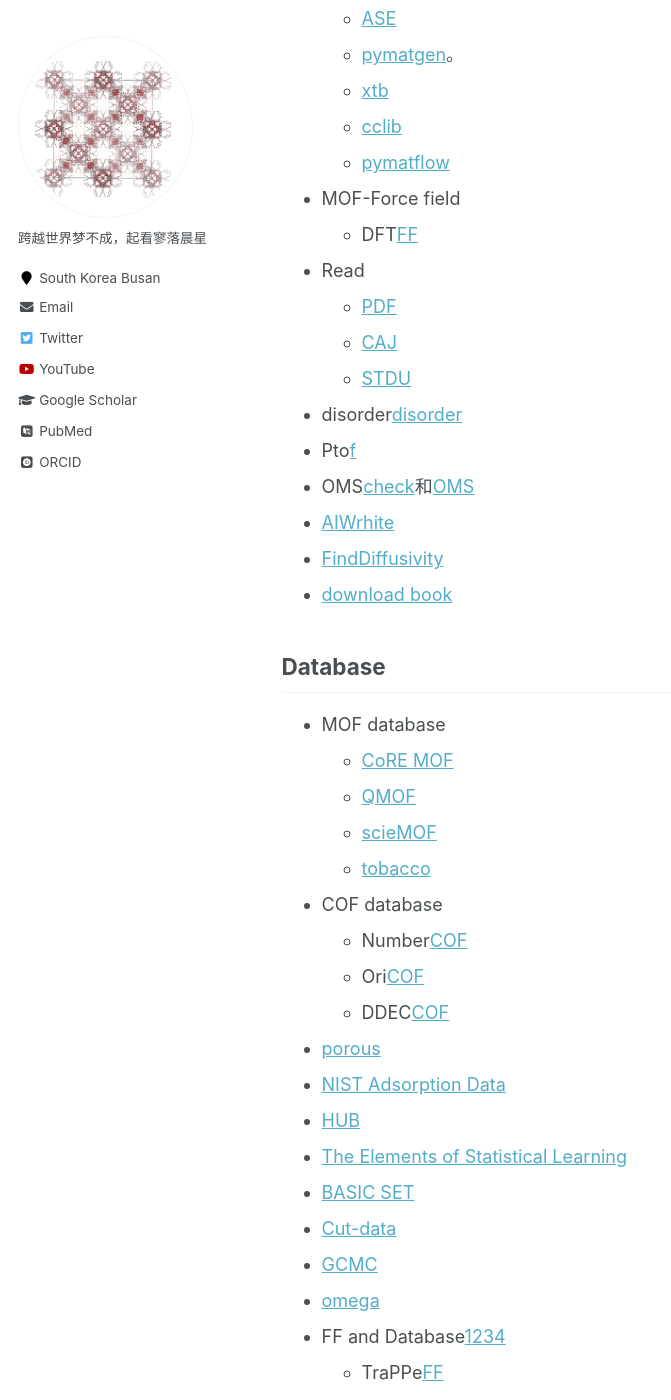
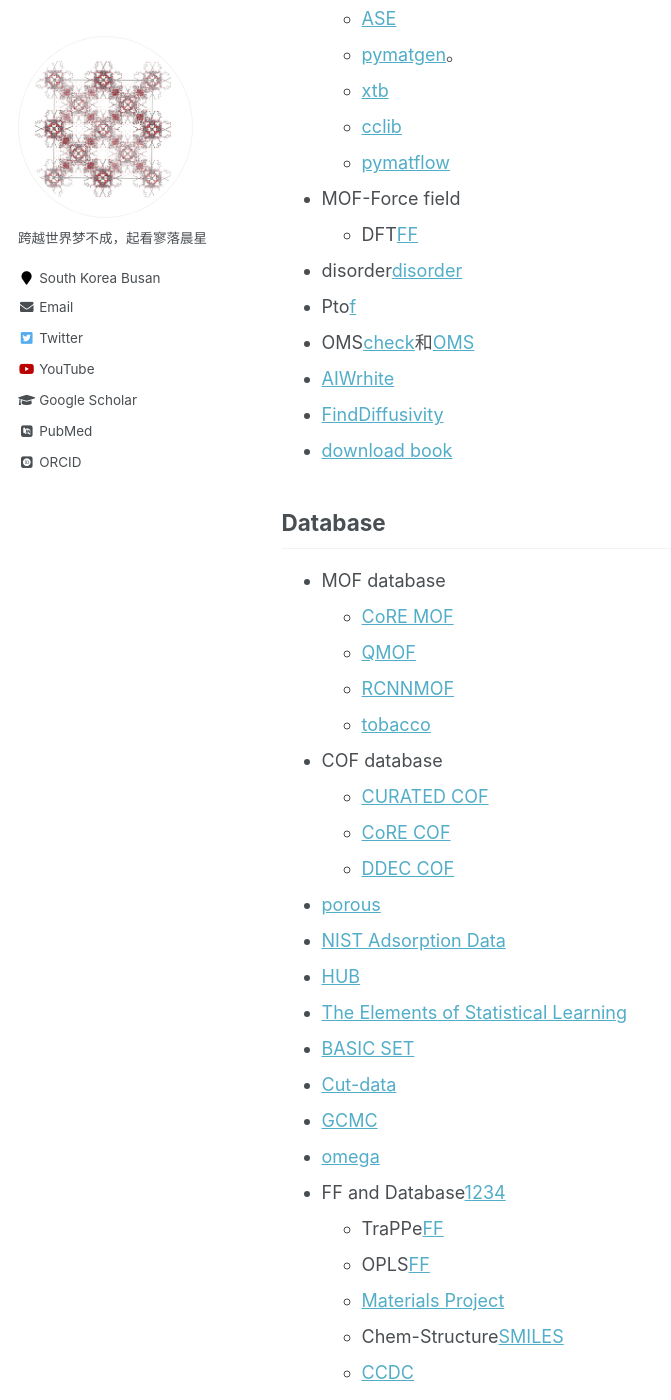
Before and after one commit to sxm13/ZGBshenxiaomoCV.github.io, a Jekyll site: the page built from _pages/markdown.md, in a window 1280 px wide and 1400 px high, scrolled down 1885 px. Shown: the whole window, without its empty margins (0-671 px from the left). Built offline with Jekyll 4.4.1, drawn with Linux system fonts in a browser that asks for light colours; some web fonts are replaced.

Commit message:
Update markdown.md

```diff
--- a/_pages/markdown.md
+++ b/_pages/markdown.md
@@ -61,10 +61,6 @@
   * [pymatflow](https://pymatflow.readthedocs.io/en/latest/index.html)
 * MOF-Force field
   * DFT[FF](https://github.com/molmod/QuickFF)
-* Read
-  * [PDF](https://www.zhengbanxianmian.com/iStylePDF.html)
-  * [CAJ](https://cajviewer.cnki.net/)
-  * [STDU](https://stdu-viewer.en.softonic.com/)
 * disorder[disorder](https://github.com/jichunlian/disorder)
 * Pto[f](https://github.com/sxm13/ZGBshenxiaomoCV.github.io/tree/main/files/fugacity)
 * OMS[check](https://github.com/kjappelbaum/mofchecker)和[OMS](https://github.com/emmhald/open_metal_detector)
@@ -76,12 +72,12 @@
 * MOF database
   * [CoRE MOF](https://zenodo.org/record/3677685#.X8uDkrniuUl)
   * [QMOF](https://github.com/arosen93/QMOF)
-  * [scieMOF](https://globalscience.berkeley.edu/database)
+  * [RCNNMOF](https://globalscience.berkeley.edu/database)
   * [tobacco](https://github.com/tobacco-mofs/tobacco_3.0)
 * COF database
-  * Number[COF](https://github.com/danieleongari/CURATED-COFs)
-  * Ori[COF](https://github.com/core-cof/CoRE-COF-Database)
-  * DDEC[COF](https://www.materialscloud.org/discover/curated-cofs#mcloudHeader)
+  * [CURATED COF](https://github.com/danieleongari/CURATED-COFs)
+  * [CoRE COF](https://github.com/core-cof/CoRE-COF-Database)
+  * [DDEC COF](https://www.materialscloud.org/discover/curated-cofs#mcloudHeader)
 * [porous](https://github.com/SimonEnsemble/porous-material-AI-gym)
 * [NIST Adsorption Data](https://adsorption.nist.gov/index.php#home)
 * [HUB](https://datahub.hymarc.org/dataset)
```
